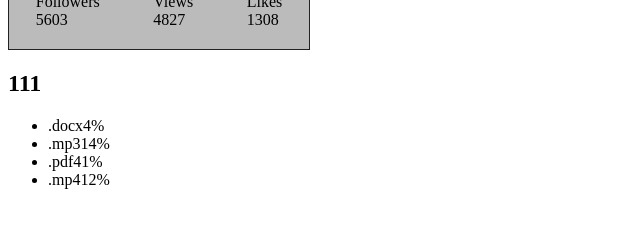
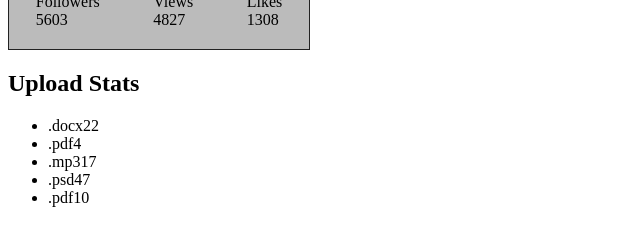
Before and after one commit to Ks0daR/goit-react-hw-01-components, a React (Create React App) app: page / in a window 1280 px wide. Shown: the part 486-732 px from the top of the page, without its empty margins (0-640 px from the left). Built offline with nearby package versions, Linux system fonts and the light colour scheme.

Commit message:
process task_02

```diff
--- /dev/null
+++ b/src/components/Statistics/RenderData.js
@@ -0,0 +1,17 @@
+import React from 'react';
+
+function RenderData({ stats }) {
+  console.log(stats);
+  return (
+    <ul className="stat-list">
+      {stats.map(item => (
+        <li key={item.id} className="item">
+          <span className="label">{item.label}</span>
+          <span className="percentage">{item.percentage}</span>
+        </li>
+      ))}
+    </ul>
+  );
+}
+
+export default RenderData;
--- a/src/components/Statistics/Statistics.js
+++ b/src/components/Statistics/Statistics.js
@@ -1,28 +1,11 @@
 import React from 'react';
+import RenderData from './RenderData'
 
-function Statistics() {
+function Statistics({ title, data }) {
   return (
     <section className="statistics">
-      <h2 className="title">111</h2>
-
-      <ul className="stat-list">
-        <li className="item">
-          <span className="label">.docx</span>
-          <span className="percentage">4%</span>
-        </li>
-        <li className="item">
-          <span className="label">.mp3</span>
-          <span className="percentage">14%</span>
-        </li>
-        <li className="item">
-          <span className="label">.pdf</span>
-          <span className="percentage">41%</span>
-        </li>
-        <li className="item">
-          <span className="label">.mp4</span>
-          <span className="percentage">12%</span>
-        </li>
-      </ul>
+      {title && <h2 className="title">{title}</h2>}
+      <RenderData stats={data} />
     </section>
   );
 }
--- /dev/null
+++ b/src/components/Statistics/Statistics.module.css
@@ -0,0 +1 @@
+.statistics
```
